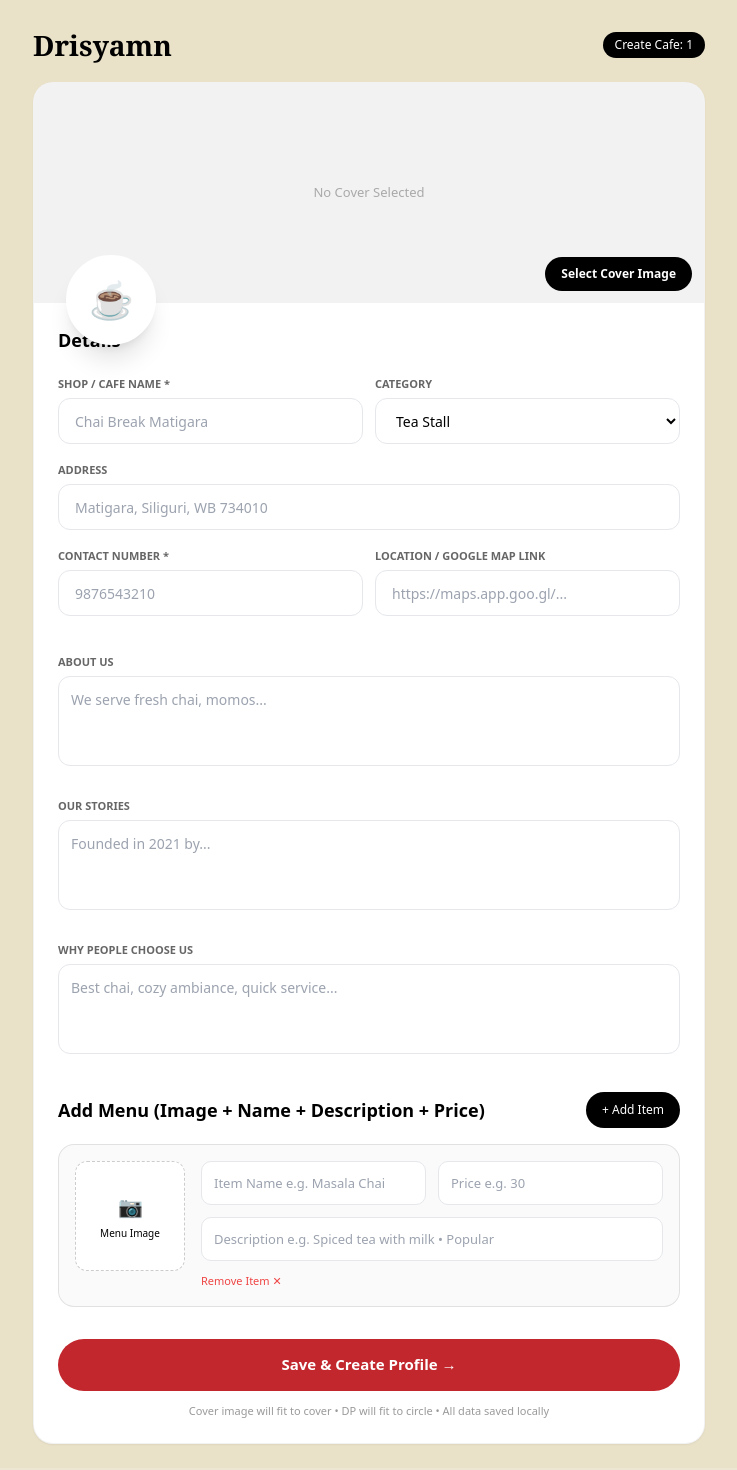
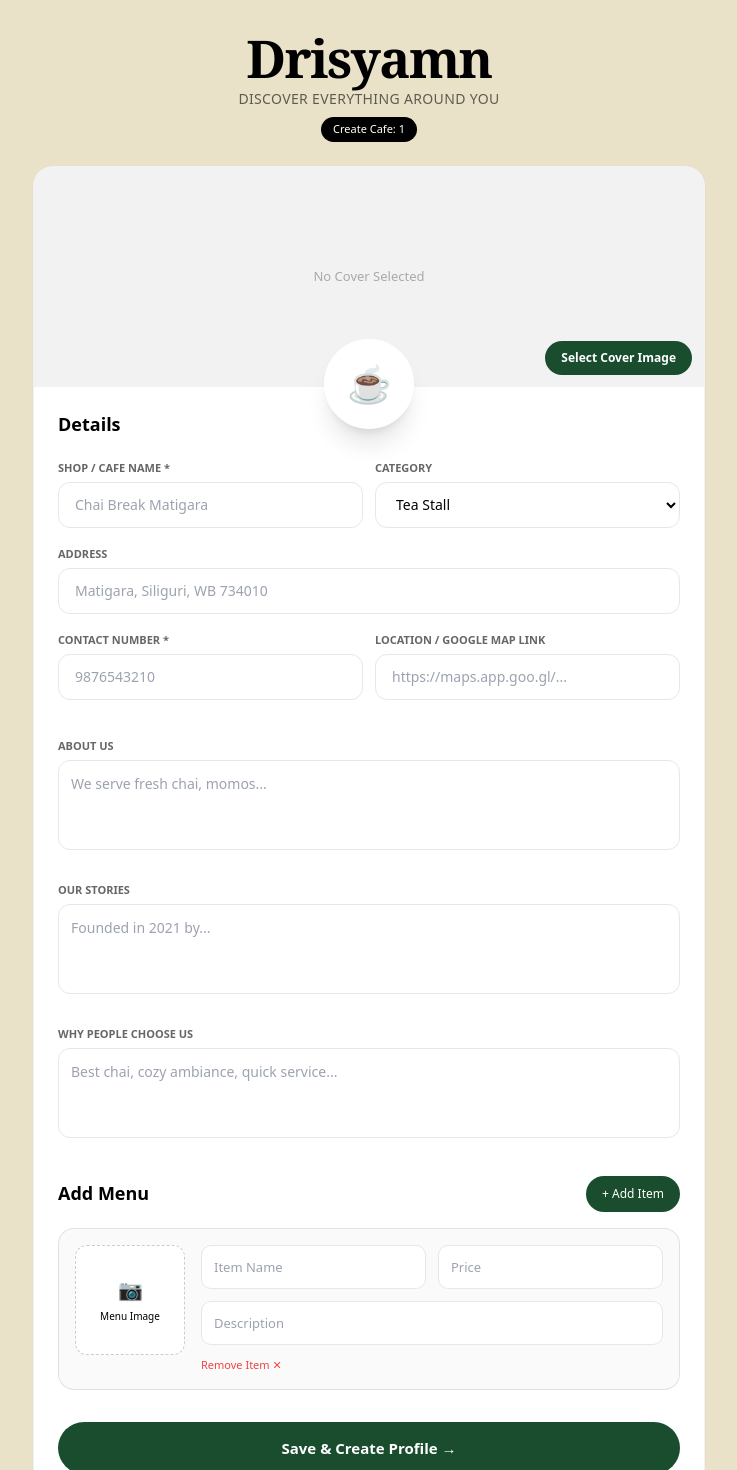
Before and after one commit to drisyamnretails-maker/drisyamn, a Next.js app: page /create-profile/cafe/1 in a window 1280 px wide. Shown: the top 1470 px of the page, without its empty margins (271-1008 px from the left). Built offline with nearby package versions, Linux system fonts and the light colour scheme.

Commit message:
style: Drisyamn centered big + tagline Discover Everything Around You + dark green buttons

```diff
--- a/app/create-profile/cafe/[username]/page.tsx
+++ b/app/create-profile/cafe/[username]/page.tsx
@@ -3,7 +3,7 @@ import { useParams, useRouter } from "next/navigation";
 import { useState, useEffect } from "react";
 import Link from "next/link";
 
-const RED = "#C1272D";
+const DARK_GREEN = "#1A4D2E";
 const BG = "#E9E1C8";
 
 export default function CreateCafePage() {
@@ -70,23 +70,27 @@ export default function CreateCafePage() {
     <div className="min-h-screen w-full flex justify-center" style={{ background: BG }}>
       <div className="w-full max-w-[720px] p-3 md:p-6">
 
-        <div className="flex items-center justify-between mb-4">
-          <Link href="/" className="text-[28px] font-black" style={{ fontFamily: "Georgia" }}>Drisyamn</Link>
-          <span className="text-[12px] bg-black text-white px-3 py-1 rounded-full">Create Cafe: {username}</span>
+        {/* HEADER - MIDDLE + BIG + TAGLINE */}
+        <div className="flex flex-col items-center justify-center text-center mb-6 mt-2">
+          <Link href="/" className="text-[44px] md:text-[52px] font-black tracking-[-0.03em] leading-none hover:text-[#1A4D2E] transition-all" style={{ fontFamily: "Georgia, serif", fontWeight: 900 }}>
+            Drisyamn
+          </Link>
+          <p className="mt-1 text-[13px] md:text-[14px] font-medium tracking-wide text-black/60 uppercase">Discover Everything Around You</p>
+          <span className="mt-2 text-[11px] bg-black text-white px-3 py-1 rounded-full">Create Cafe: {username}</span>
         </div>
 
         <div className="bg-white rounded-[20px] overflow-hidden border border-black/5 shadow-sm">
 
-          {/* COVER - Select from file, fit to cover */}
+          {/* COVER */}
           <div className="relative h-[220px] w-full bg-black/5 group">
             {cover? <img src={cover} className="w-full h-full object-cover" alt="cover" /> : <div className="w-full h-full flex items-center justify-center text-black/30 text-[13px]">No Cover Selected</div>}
-            <label className="absolute bottom-3 right-3 px-4 py-2 rounded-full bg-black text-white text-[12px] font-bold cursor-pointer hover:bg-black/80">
+            <label className="absolute bottom-3 right-3 px-4 py-2 rounded-full text-white text-[12px] font-bold cursor-pointer hover:opacity-90" style={{ background: DARK_GREEN }}>
               Select Cover Image
               <input type="file" accept="image/*" className="hidden" onChange={(e) => handleImage(e, "cover")} />
             </label>
 
-            {/* DP - Fit with DP */}
-            <div className="absolute -bottom-[42px] left-1/2 -translate-x-1/2 md:left-8 md:translate-x-0">
+            {/* DP */}
+            <div className="absolute -bottom-[42px] left-1/2 -translate-x-1/2">
               <div className="relative w-[90px] h-[90px] rounded-full bg-white border-[4px] border-white shadow-xl overflow-hidden flex items-center justify-center">
                 {dp? <img src={dp} className="w-full h-full object-cover" alt="dp" /> : <span className="text-[36px]">☕</span>}
                 <label className="absolute inset-0 bg-black/40 flex items-center justify-center text-white text-[10px] font-bold opacity-0 hover:opacity-100 cursor-pointer transition">
@@ -142,20 +146,19 @@ export default function CreateCafePage() {
 
             {/* ADD MENU */}
             <div className="mt-8">
-              <div className="flex justify-between items-center"><h2 className="font-bold text-[18px]">Add Menu (Image + Name + Description + Price)</h2><button onClick={addMenuItem} className="px-4 h-[36px] rounded-full bg-black text-white text-[12px]">+ Add Item</button></div>
+              <div className="flex justify-between items-center"><h2 className="font-bold text-[18px]">Add Menu</h2><button onClick={addMenuItem} className="px-4 h-[36px] rounded-full text-white text-[12px]" style={{ background: DARK_GREEN }}>+ Add Item</button></div>
 
               <div className="mt-4 space-y-4">
                 {menu.map((item, i) => (
                   <div key={item.id} className="p-4 rounded-[16px] border border-black/10 bg-black/[0.02] flex flex-col md:flex-row gap-4">
-                    {/* Image Upload */}
                     <label className="w-full md:w-[110px] h-[110px] rounded-[12px] bg-white border border-dashed border-black/20 flex flex-col items-center justify-center cursor-pointer overflow-hidden shrink-0">
                       {item.image? <img src={item.image} className="w-full h-full object-cover" alt="" /> : <><span className="text-[20px]">📷</span><span className="text-[10px] mt-1">Menu Image</span></>}
                       <input type="file" accept="image/*" className="hidden" onChange={(e) => handleImage(e, "menu", i)} />
                     </label>
                     <div className="flex-1 grid grid-cols-1 md:grid-cols-2 gap-3">
-                      <input value={item.name} onChange={e => updateMenu(i, "name", e.target.value)} placeholder="Item Name e.g. Masala Chai" className="h-[44px] border rounded-[10px] px-3 text-[13px] bg-white" />
-                      <input value={item.price} onChange={e => updateMenu(i, "price", e.target.value)} placeholder="Price e.g. 30" type="number" className="h-[44px] border rounded-[10px] px-3 text-[13px] bg-white" />
-                      <input value={item.desc} onChange={e => updateMenu(i, "desc", e.target.value)} placeholder="Description e.g. Spiced tea with milk • Popular" className="md:col-span-2 h-[44px] border rounded-[10px] px-3 text-[13px] bg-white" />
+                      <input value={item.name} onChange={e => updateMenu(i, "name", e.target.value)} placeholder="Item Name" className="h-[44px] border rounded-[10px] px-3 text-[13px] bg-white" />
+                      <input value={item.price} onChange={e => updateMenu(i, "price", e.target.value)} placeholder="Price" type="number" className="h-[44px] border rounded-[10px] px-3 text-[13px] bg-white" />
+                      <input value={item.desc} onChange={e => updateMenu(i, "desc", e.target.value)} placeholder="Description" className="md:col-span-2 h-[44px] border rounded-[10px] px-3 text-[13px] bg-white" />
                       <button onClick={() => removeMenuItem(i)} className="md:col-span-2 text-[11px] text-red-500 text-left">Remove Item ✕</button>
                     </div>
                   </div>
@@ -163,10 +166,9 @@ export default function CreateCafePage() {
               </div>
             </div>
 
-            <button onClick={handleSave} className="mt-8 w-full h-[52px] rounded-full text-white font-bold text-[15px] active:scale-95 transition" style={{ background: RED }}>
+            <button onClick={handleSave} className="mt-8 w-full h-[52px] rounded-full text-white font-bold text-[15px] active:scale-95 transition" style={{ background: DARK_GREEN }}>
               Save & Create Profile →
             </button>
-            <p className="mt-3 text-center text-[11px] text-black/40">Cover image will fit to cover • DP will fit to circle • All data saved locally</p>
 
           </div>
         </div>
```
